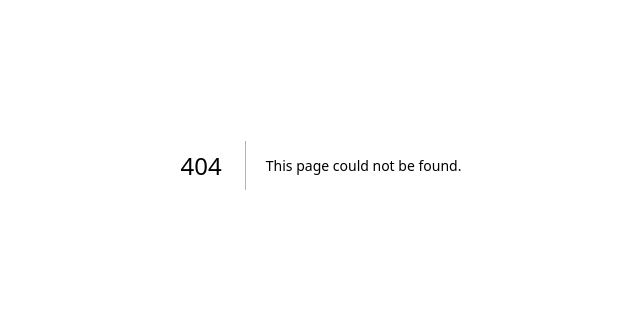
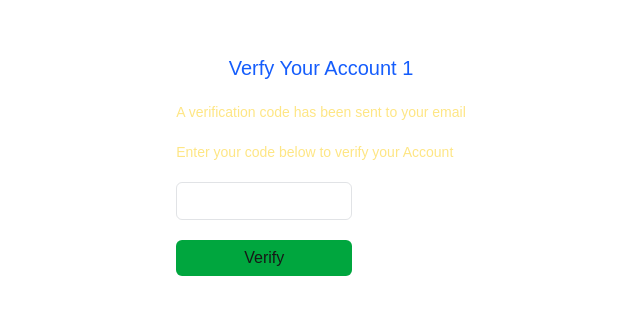
Before and after one commit to M-Atif-Sarwar/spooky-stories, a Next.js app in the folder front-end/: page /verifyAccount/1 in a window 1280 px wide. Before the commit this address had no page. Shown: the part 235-550 px from the top of the page, without its empty margins (319-959 px from the left). Built offline with nearby package versions, Linux system fonts and the light colour scheme.

Commit message:
Add verify compoent

```diff
--- a/front-end/src/app/(auth)/signUp/page.tsx
+++ b/front-end/src/app/(auth)/signUp/page.tsx
@@ -4,17 +4,20 @@ import { signupSchema } from '@/validations/userValidation'
 import { useForm } from 'react-hook-form'
 import { zodResolver } from "@hookform/resolvers/zod";
 import { FormFields } from '@/components/formInputField';
-import AddUser from "@/utils/signUpAction";
 import { useState, useTransition } from "react";
 import { useRouter } from "next/navigation";
 import Link from "next/link";
 import AuthPostAction from "@/utils/signUpAction";
+
+//defining types
+
 export type SignupData=z.infer<typeof signupSchema>
 interface SignupUpdated{
   username: string;
   email: string;
   password: string;
 }
+
 export default function Signup()  {
     const {
         register,
--- /dev/null
+++ b/front-end/src/app/(auth)/verifyAccount/[username]/page.tsx
@@ -0,0 +1,62 @@
+'use client'
+import z, { ZodError } from "zod"
+import { verifyUserSchema } from "@/validations/userValidation"
+import AuthPostAction from "@/utils/signUpAction"
+import { useState } from "react"
+import { useParams } from "next/navigation"
+import { useRouter } from "next/navigation"
+
+export type Verify=z.infer<typeof verifyUserSchema>
+export default function VerifyAccount() {
+
+    // getting prams
+    const params=useParams()
+    const username= decodeURIComponent(params?.username as string);
+
+    const [otp,setOtp]=useState('')
+    const router=useRouter()
+    const [validationError,setValidationError]=useState<null | string>(null)
+
+     const verifyHandler=async()=>{
+        const url=`${process.env.NEXT_PUBLIC_BASE_URL}/auth/verify/${username}`
+        const data:Verify={
+            otp,
+            username,
+        }
+        try {
+            const validatedData=verifyUserSchema.parse(data)
+            const result=await AuthPostAction<Verify>(validatedData,url,'POST')
+            console.log(result)
+            router.push('/')
+        } catch (error) {
+            if(error instanceof ZodError){
+                console.log(error.message)
+                setValidationError(error.message)
+            }else if(error instanceof Error){
+                console.log(error.message)
+            }
+        }
+     }
+    return <>
+       <div className="flex flex-col gap-y-5 justify-center items-center min-h-screen">
+        <h1 className="text-xl font-extralight text-blue-600 text-center "> Verfy Your Account {username}</h1>
+        <div className="flex flex-col gap-y-5">
+            <h3 className="text-sm text-amber-200">A verification code has been sent to your email</h3>
+            <p className="text-sm text-amber-200">Enter your code below to verify your Account </p>
+            <input
+            type="text"
+            maxLength={4}
+            className="w-44 rounded-md p-1.5 border border-gray-500/20"
+            value={otp}
+            onChange={(e)=>setOtp(e.target.value)}
+            />
+            {validationError && <span>{validationError}</span>}
+            <button
+            className="bg-green-600 px-5 py-1.5 rounded-md w-44 "
+            onClick={verifyHandler}
+            >Verify </button>
+        </div>
+       </div>
+
+    </>
+}
--- a/front-end/src/validations/userValidation.ts
+++ b/front-end/src/validations/userValidation.ts
@@ -1,4 +1,4 @@
-import z from 'zod'
+import z, { number, string } from 'zod'
 
 const passwordRegex =/^(?=.*[a-z])(?=.*[A-Z])(?=.*\d)(?=.*[@$!%*?&#])[A-Za-z\d@$!%*?&#]{8,}$/;
 const passmessage="Password must contain at least one uppercase letter, one lowercase letter, one number, and one special character "
@@ -17,3 +17,8 @@ export const loginSchema=z.object({
     email:z.string().toLowerCase().toLowerCase().includes("@"),
     password:z.string().min(8,"Password must contain atleast 8 character")
 })
+
+export const verifyUserSchema=z.object({
+    otp:string().length(4,'otp must be 4 digit').regex(/^\d{4}$/, "OTP must contain only digits"),
+    username:string()
+})
```
